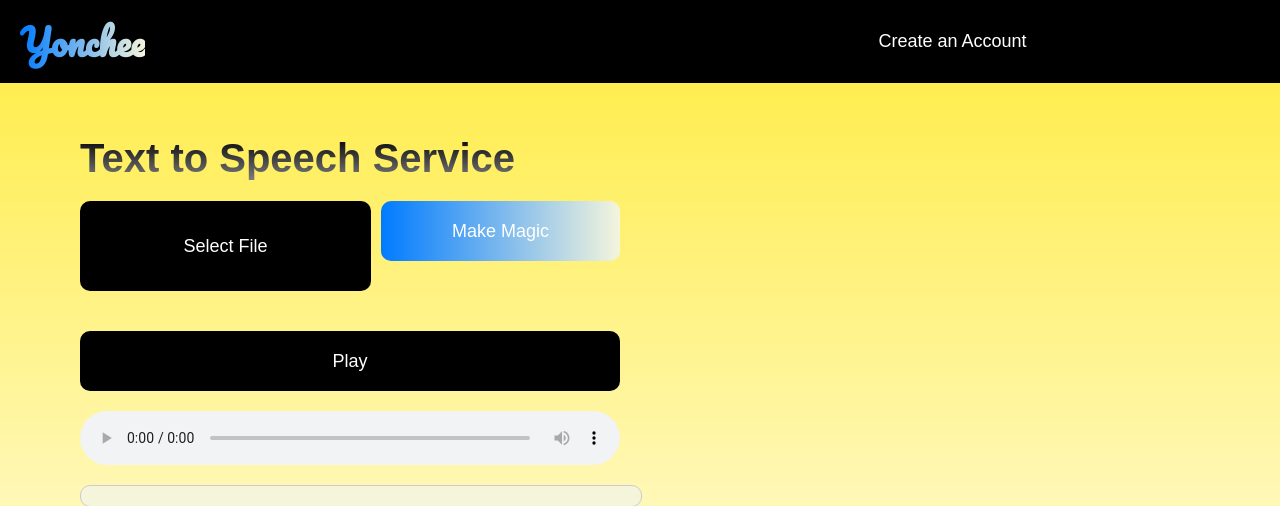
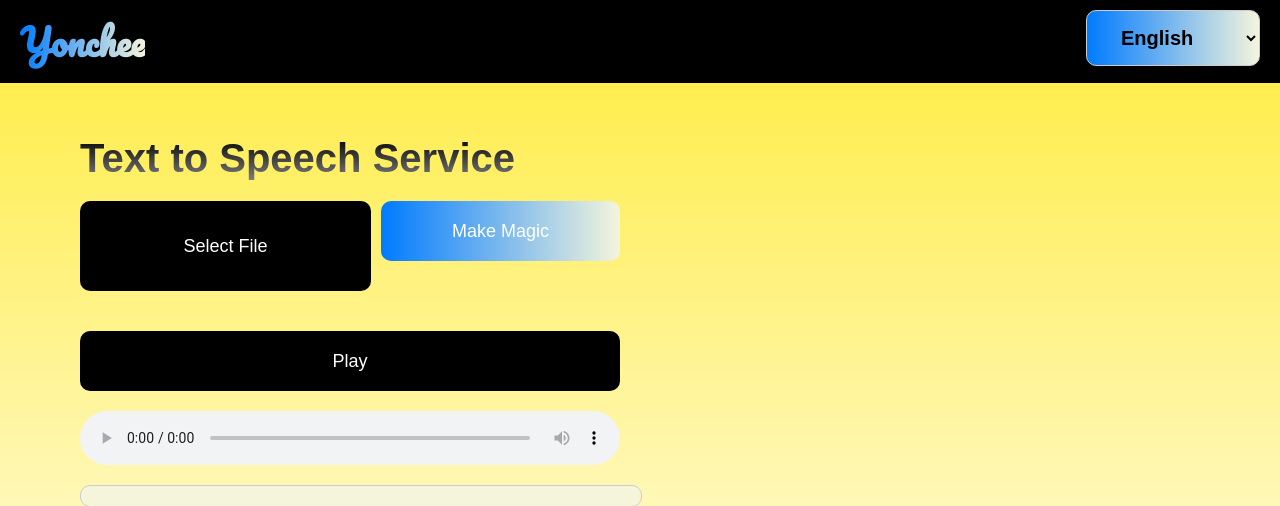
Before and after one commit to sashabatin/yonchee, a Flask app: page / in a window 1280 px wide. Shown: the top 506 px of the page. Run offline with Flask 3, Linux system fonts and the light colour scheme.

Commit message:
add language button

```diff
--- a/app.py
+++ b/app.py
@@ -54,12 +54,22 @@ def process_image(file):
 # Synthesize text into speech using Azure AI
 @app.route('/synthesize-speech', methods=['POST'])
 def synthesize_speech():
-    text = request.data.decode('utf-8')
+    data = request.get_json()
+    text = data.get('text')
+    language = data.get('language', 'en')
+
     if text:
         speech_key = os.environ.get('AZURE_SPEECH_KEY')
         service_region = os.environ.get('AZURE_SERVICE_REGION')
         speech_config = speechsdk.SpeechConfig(subscription=speech_key, region=service_region)
-        speech_config.speech_synthesis_voice_name = "uk-UA-OstapNeural"
+
+        # Set the voice based on the chosen language
+        if language == 'uk':
+            speech_config.speech_synthesis_voice_name = "uk-UA-OstapNeural"
+        elif language == 'ru':
+            speech_config.speech_synthesis_voice_name = "ru-RU-DmitryNeural"
+        else:  # Default to English
+            speech_config.speech_synthesis_voice_name = "en-US-JennyNeural"
 
         synthesizer = speechsdk.SpeechSynthesizer(speech_config=speech_config, audio_config=None)
         result = synthesizer.speak_text_async(text).get()
--- a/templates/index.html
+++ b/templates/index.html
@@ -34,20 +34,6 @@
             -webkit-background-clip: text;
             -webkit-text-fill-color: transparent;
             margin-left: 20px;
-        }
-        header button {
-            background-color: #000;
-            color: #FFF;
-            border: none;
-            padding: 15px 30px; /* Match size of Make Magic button */
-            font-size: 18px; /* Match size of Make Magic button */
-            cursor: pointer;
-            border-radius: 10px; /* Match shape of Make Magic button */
-            margin-right: 10px;
-            transition: background-color 0.3s ease;
-        }
-        header button:hover {
-            background-color: #333;
         }
         main {
             display: flex;
@@ -186,12 +172,24 @@
             width: 100%;
             max-width: 600px;
         }
+        #languageSelect {
+            position: absolute;
+            top: 10px;
+            right: 20px;
+            padding: 15px 30px; /* Increase padding */
+            font-size: 20px; /* Increase font size */
+            border-radius: 10px;
+            border: 1px solid #ccc;
+            background: linear-gradient(to right, #007BFF, #f5f5dc);
+            color: #000;
+            font-weight: bold;
+            cursor: pointer; /* Make it look like a button */
+        }
     </style>
 </head>
 <body>
     <header>
         <h1>Yonchee</h1>
-        <button>Create an Account</button>
     </header>
     <main>
         <div class="left-section">
@@ -208,6 +206,11 @@
             </form>
         </div>
     </main>
+    <select id="languageSelect">
+        <option value="en">English</option>
+        <option value="uk">Ukrainian</option>
+        <option value="ru">Russian</option>
+    </select>
 
     <script>
         const form = document.getElementById('uploadForm');
@@ -216,6 +219,7 @@
         const customPlayPause = document.getElementById('customPlayPause');
         const fileInput = document.getElementById('fileInput');
         const fileLabel = document.querySelector('label[for="fileInput"]');
+        const languageSelect = document.getElementById('languageSelect');
 
         fileInput.addEventListener('change', function() {
             fileLabel.textContent = fileInput.files[0].name;
@@ -247,8 +251,8 @@
                     // Generating speech from extracted text
                     return fetch('/synthesize-speech', {
                         method: 'POST',
-                        headers: {'Content-Type': 'text/plain'},
-                        body: data.text
+                        headers: {'Content-Type': 'application/json'},
+                        body: JSON.stringify({ text: data.text, language: languageSelect.value })
                     });
                 }
             })
```
